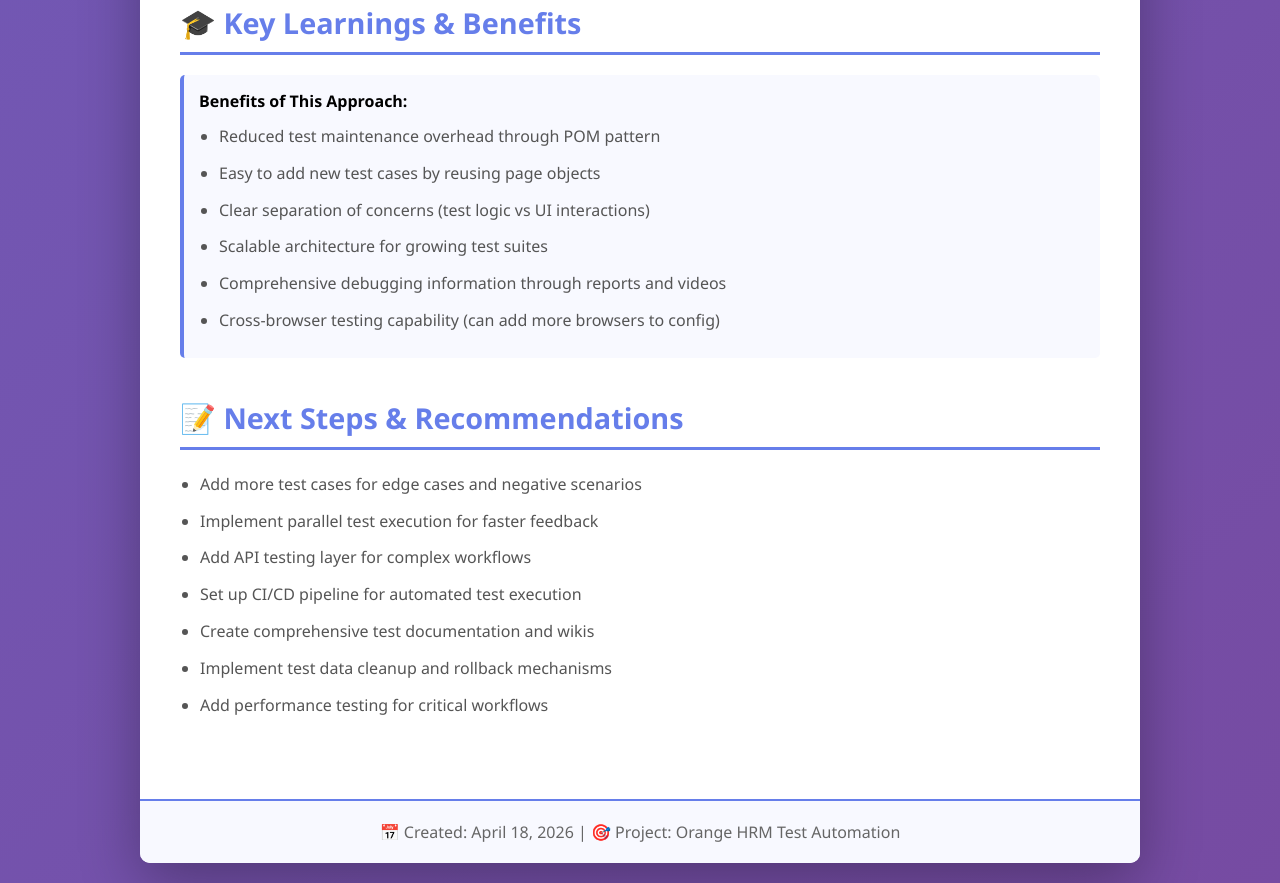
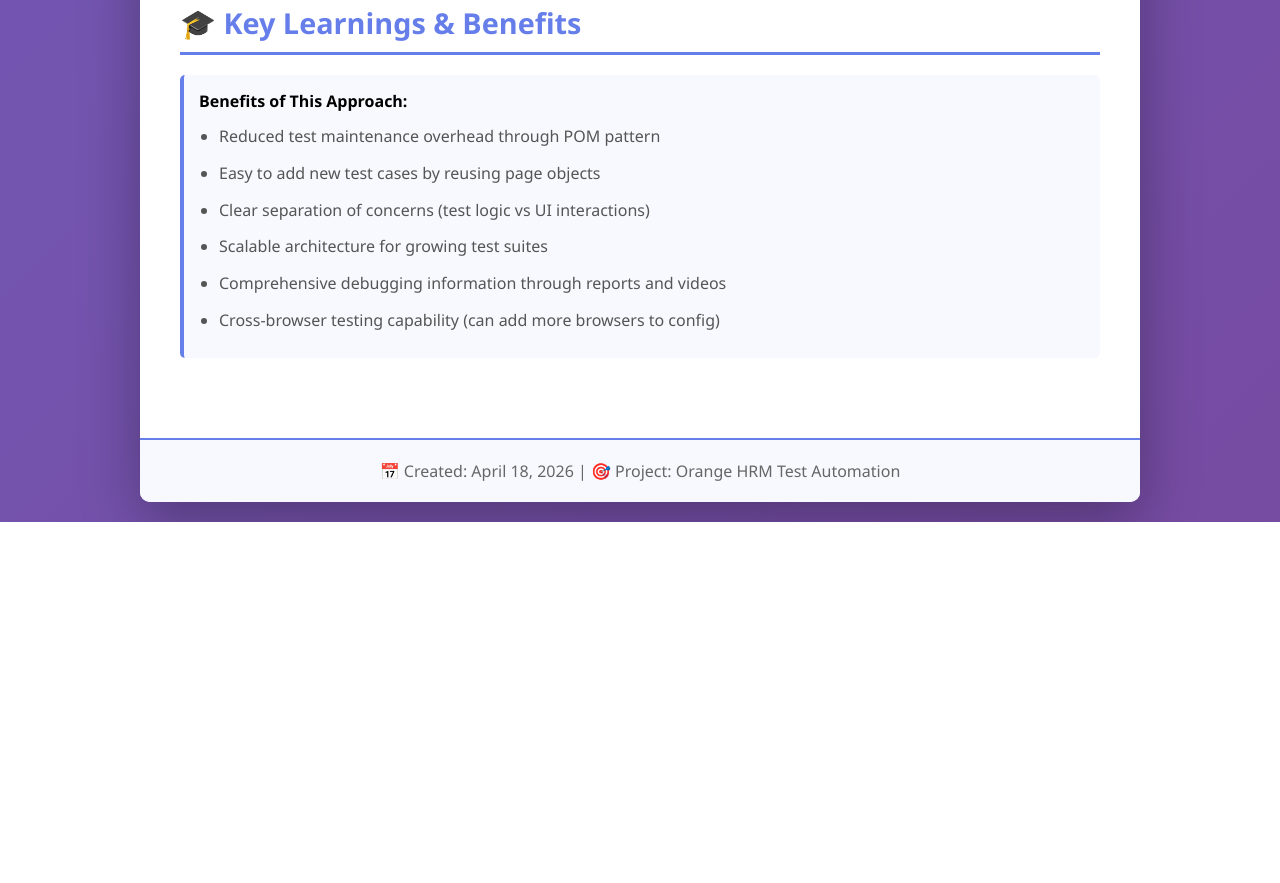
Before and after one commit to rammyinsurance/akanshya-qa, a plain HTML site: page test-documentation.html in a window 1280 px wide. Shown: the part 7041-7924 px from the top of the page. After the commit the page ends 7563 px from the top, so only its background shows below. Drawn offline with Linux system fonts and the light colour scheme.

Commit message:
Remove Next Steps section from documentation
Removed the 'Next Steps & Recommendations' section and its content from the documentation.

```diff
--- a/test-documentation.html
+++ b/test-documentation.html
@@ -722,20 +722,7 @@ npx playwright show-report
                 </div>
             </div>
 
-            <!-- Next Steps -->
-            <div class="section">
-                <h2 class="section-title">📝 Next Steps & Recommendations</h2>
 
-                <ul>
-                    <li>Add more test cases for edge cases and negative scenarios</li>
-                    <li>Implement parallel test execution for faster feedback</li>
-                    <li>Add API testing layer for complex workflows</li>
-                    <li>Set up CI/CD pipeline for automated test execution</li>
-                    <li>Create comprehensive test documentation and wikis</li>
-                    <li>Implement test data cleanup and rollback mechanisms</li>
-                    <li>Add performance testing for critical workflows</li>
-                </ul>
-            </div>
 
         </div>
 
```
